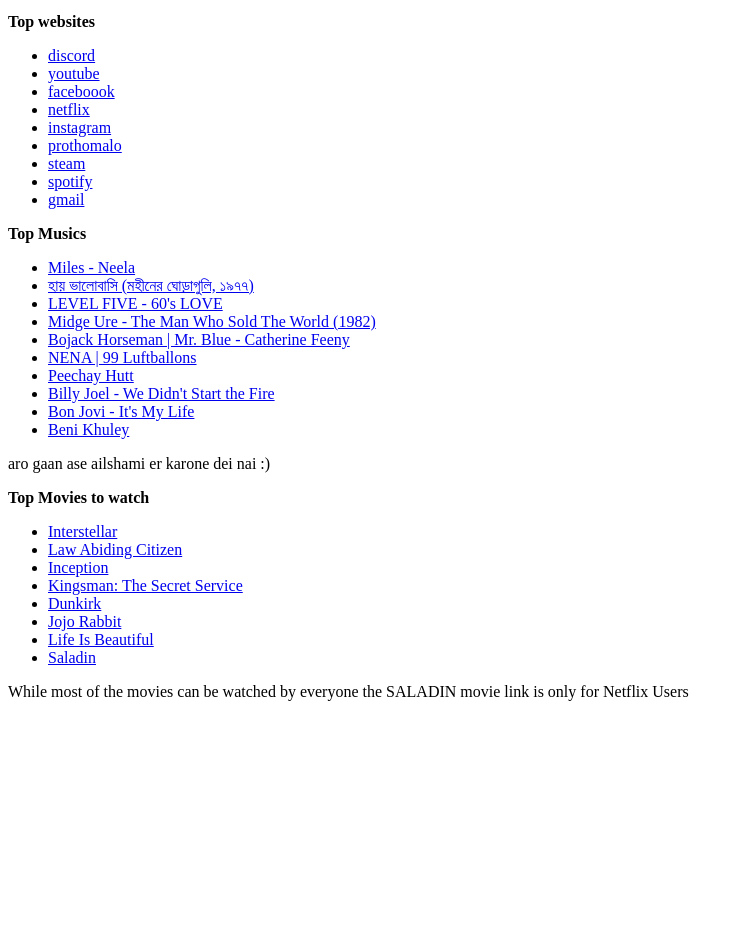
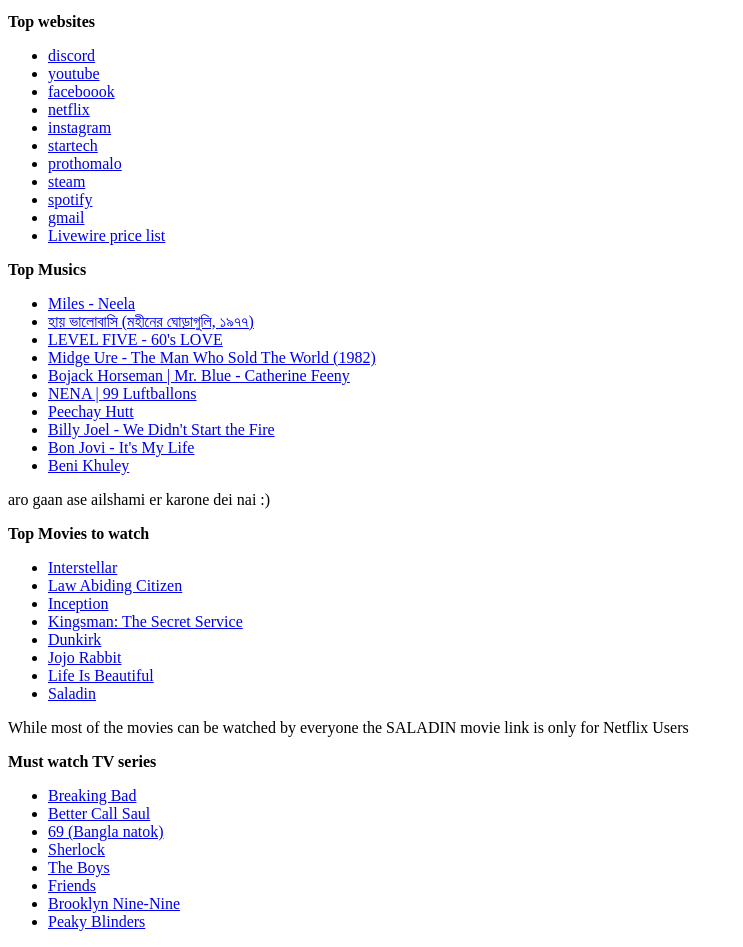
Before and after one commit to tasdik0007/tasdik0007.github.io, a plain HTML site: page index.html in a window 1280 px wide. Shown: the part 280-1227 px from the top of the page, without its empty margins (0-743 px from the left). Before the commit the page ends 997 px from the top, so only its background shows below. Drawn offline with Linux system fonts and the light colour scheme.

Commit message:
some changes

```diff
--- a/index.html
+++ b/index.html
@@ -11,10 +11,12 @@
     <li><a href="https://www.facebook.com/"> faceboook</a></li>
     <li><a href="https://www.netflix.com"> netflix</a></li>
     <li><a href="https://www.instagram.com"> instagram</a></li>
+    <li> <a href="https://www.startech.com.bd">startech</a></li>
     <li><a href="https://www.prothomalo.com"> prothomalo</a></li>
     <li><a href="https://store.steampowered.com"> steam</a></li>
     <li><a href="https://open.spotify.com"> spotify</a></li>
     <li><a href="https://gmail.com"> gmail</a></li>
+    <li><a href="https://docs.google.com/spreadsheets/d/1L4JfrJFh9fYiWBwywnnatL2w6il1xj1yOnXHhnoaCms/edit#gid=1931629415">Livewire price list</a></li>
     </ul>
 
     <b>Top Musics</b>
@@ -46,3 +48,16 @@
 
        </ul>
        <p>While most of the movies can be watched by everyone the SALADIN movie link is only for Netflix Users</p>
+
+
+       <b>Must watch TV series</b>
+       <ul>
+         <li><a href="https://hdtoday.tv/tv/watch-breaking-bad-hd-39506"> Breaking Bad</a></li>
+        <li><a href="https://hdtoday.tv/tv/watch-better-call-saul-hd-39372"> Better Call Saul</a></li>
+        <li><a href="https://www.youtube.com/watch?v=Obft4jMVtqk"> 69 (Bangla natok)</a></li>
+        <li><a href="https://hdtoday.tv/tv/watch-sherlock-hd-39382"> Sherlock</a></li>
+        <li><a href="https://hdtoday.tv/tv/watch-the-boys-hd-33895"> The Boys</a></li>
+        <li><a href="https://hdtoday.tv/tv/watch-friends-hd-39473"> Friends</a></li>
+        <li><a href="https://hdtoday.tv/tv/watch-brooklyn-ninenine-hd-39530"> Brooklyn Nine-Nine</a></li>
+        <li><a href="https://hdtoday.tv/tv/watch-peaky-blinders-hd-39230"> Peaky Blinders</a>
+        </ul>
```
